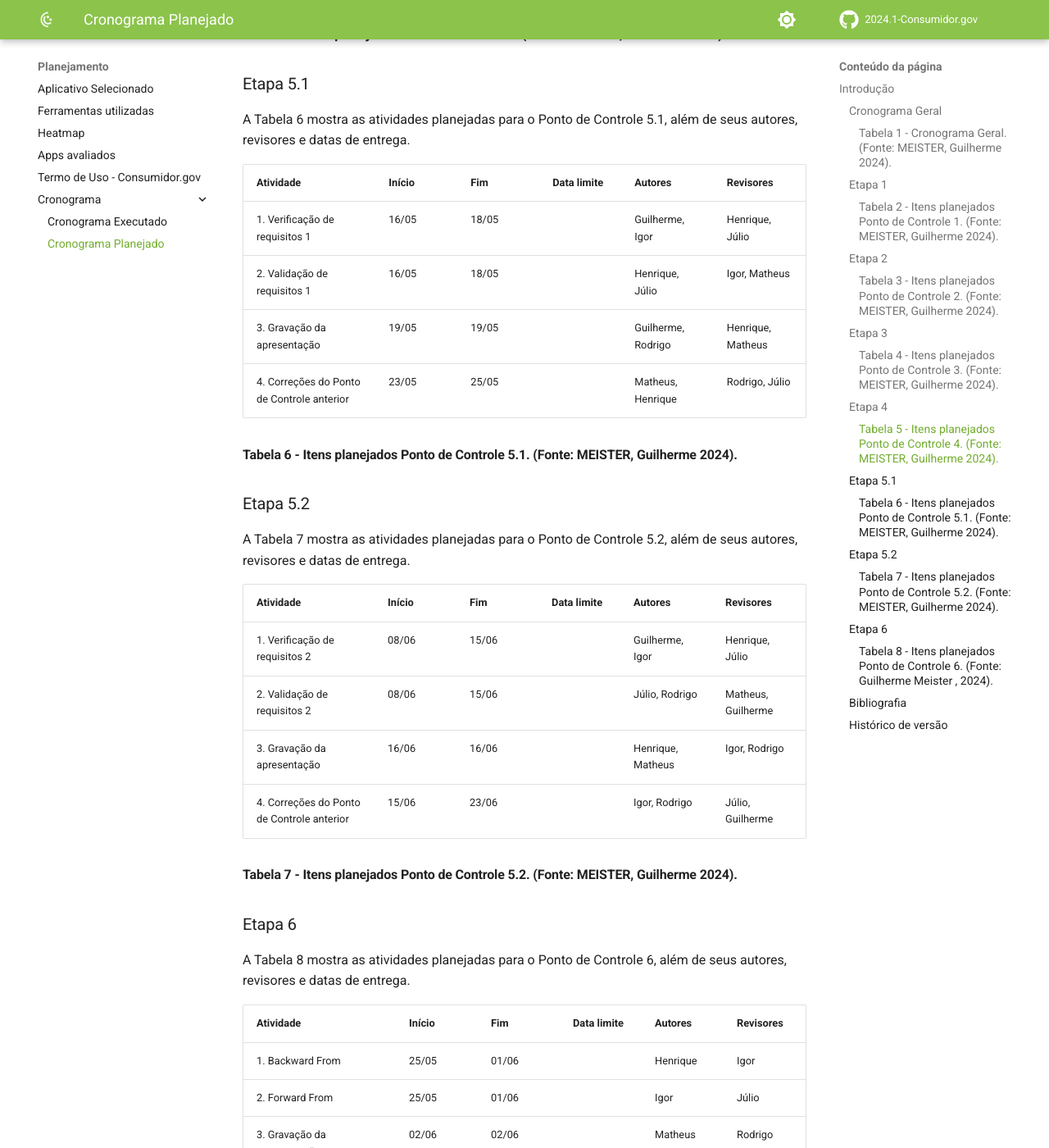
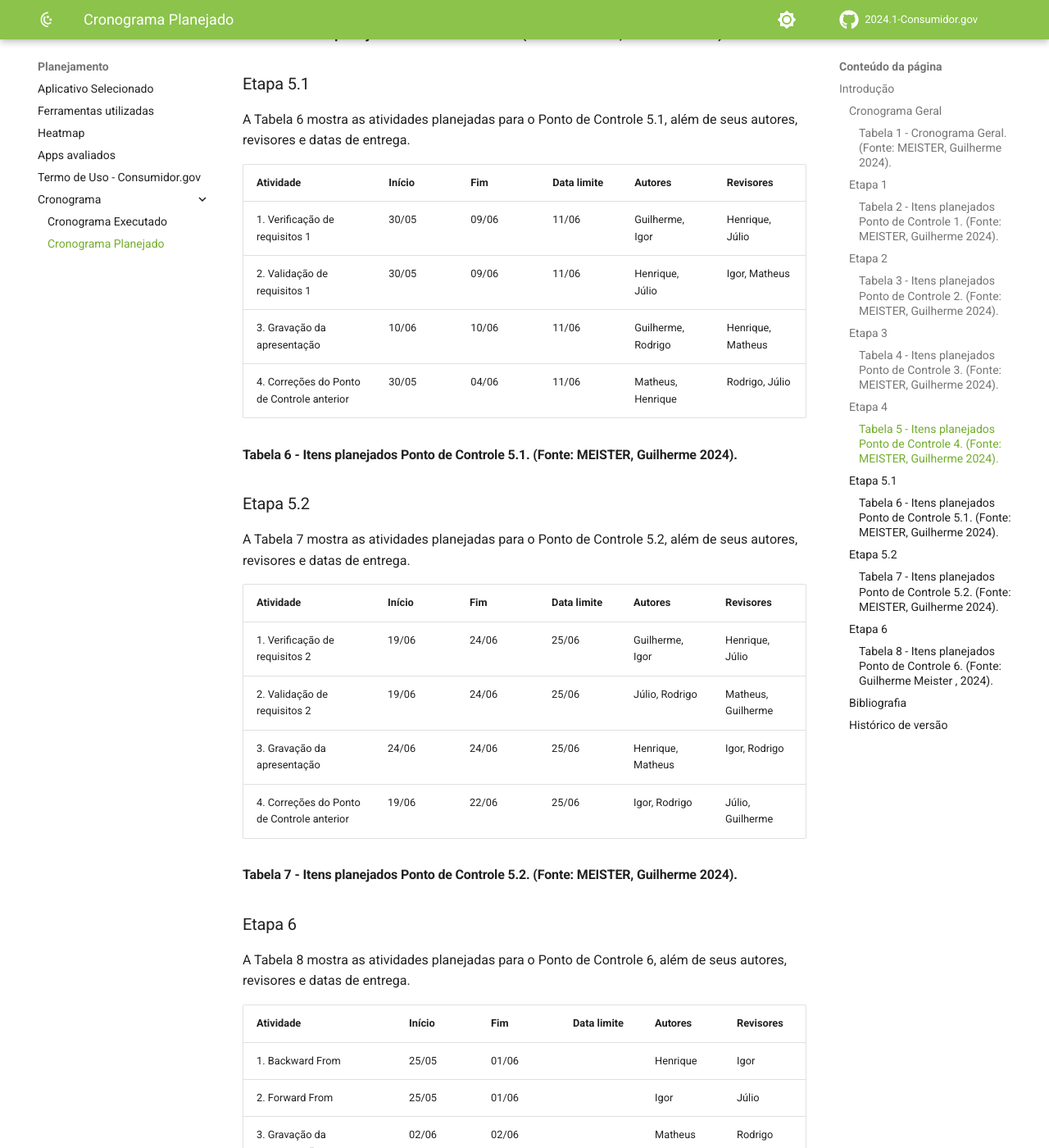
Before and after one commit to Requisitos-de-Software/2024.1-Grupo08, an MkDocs documentation site: the page built from docs/Planejamento/cronograma/cronograma-planejado.md, in a window 1280 px wide and 1400 px high, scrolled down 4842 px. Shown: the whole window at 82% size. Built offline with MkDocs 1.6.1 and Material for MkDocs 9.7.7, drawn with Linux system fonts in a browser that asks for light colours; comment, search, counter and statistics services are not loaded.

Commit message:
Update etapas 5.1 e 5.2

```diff
--- a/docs/Planejamento/cronograma/cronograma-planejado.md
+++ b/docs/Planejamento/cronograma/cronograma-planejado.md
@@ -97,10 +97,10 @@ A Tabela 6 mostra as atividades planejadas para o Ponto de Controle 5.1, além d
 
 | Atividade | Início | Fim | Data limite |Autores | Revisores |
 |-----------|--------|-----|-----|---------|-----------|
-| 1. Verificação de requisitos 1 | 16/05 | 18/05 || Guilherme, Igor | Henrique, Júlio |
-| 2. Validação de requisitos 1 | 16/05 | 18/05 || Henrique, Júlio | Igor, Matheus |
-| 3. Gravação da apresentação | 19/05 | 19/05 || Guilherme, Rodrigo | Henrique, Matheus |
-| 4. Correções do Ponto de Controle anterior | 23/05 | 25/05 || Matheus, Henrique | Rodrigo, Júlio |
+| 1. Verificação de requisitos 1 | 30/05 | 09/06 | 11/06 | Guilherme, Igor | Henrique, Júlio |
+| 2. Validação de requisitos 1 | 30/05 | 09/06 | 11/06 | Henrique, Júlio | Igor, Matheus |
+| 3. Gravação da apresentação | 10/06 | 10/06 |11/06| Guilherme, Rodrigo | Henrique, Matheus |
+| 4. Correções do Ponto de Controle anterior | 30/05 | 04/06 | 11/06 | Matheus, Henrique | Rodrigo, Júlio |
 
 #### Tabela 6 - Itens planejados Ponto de Controle 5.1. (Fonte: MEISTER, Guilherme 2024).
 
@@ -110,10 +110,10 @@ A Tabela 7 mostra as atividades planejadas para o Ponto de Controle 5.2, além d
 
 | Atividade | Início | Fim | Data limite |Autores | Revisores |
 |-----------|--------|-----|-----|---------|-----------|
-| 1. Verificação de requisitos 2 | 08/06 | 15/06 || Guilherme, Igor | Henrique, Júlio |
-| 2. Validação de requisitos 2 | 08/06 | 15/06 || Júlio, Rodrigo | Matheus, Guilherme |
-| 3. Gravação da apresentação | 16/06 | 16/06 || Henrique, Matheus | Igor, Rodrigo |
-| 4. Correções do Ponto de Controle anterior | 15/06 | 23/06 || Igor, Rodrigo | Júlio, Guilherme |
+| 1. Verificação de requisitos 2 | 19/06 | 24/06 |25/06| Guilherme, Igor | Henrique, Júlio |
+| 2. Validação de requisitos 2 | 19/06 | 24/06 |25/06| Júlio, Rodrigo | Matheus, Guilherme |
+| 3. Gravação da apresentação | 24/06 | 24/06 |25/06| Henrique, Matheus | Igor, Rodrigo |
+| 4. Correções do Ponto de Controle anterior | 19/06 | 22/06 |25/06| Igor, Rodrigo | Júlio, Guilherme |
 
 #### Tabela 7 - Itens planejados Ponto de Controle 5.2. (Fonte: MEISTER, Guilherme 2024).
 
```
